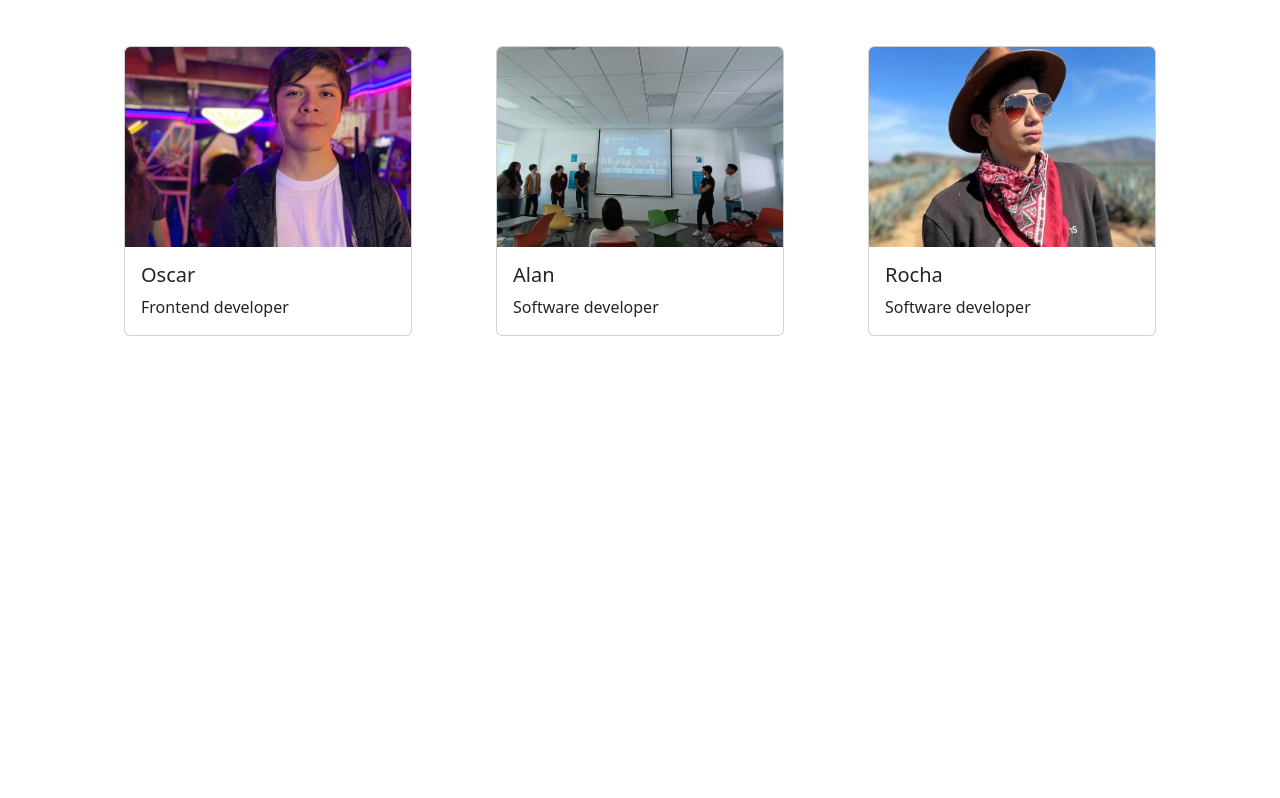
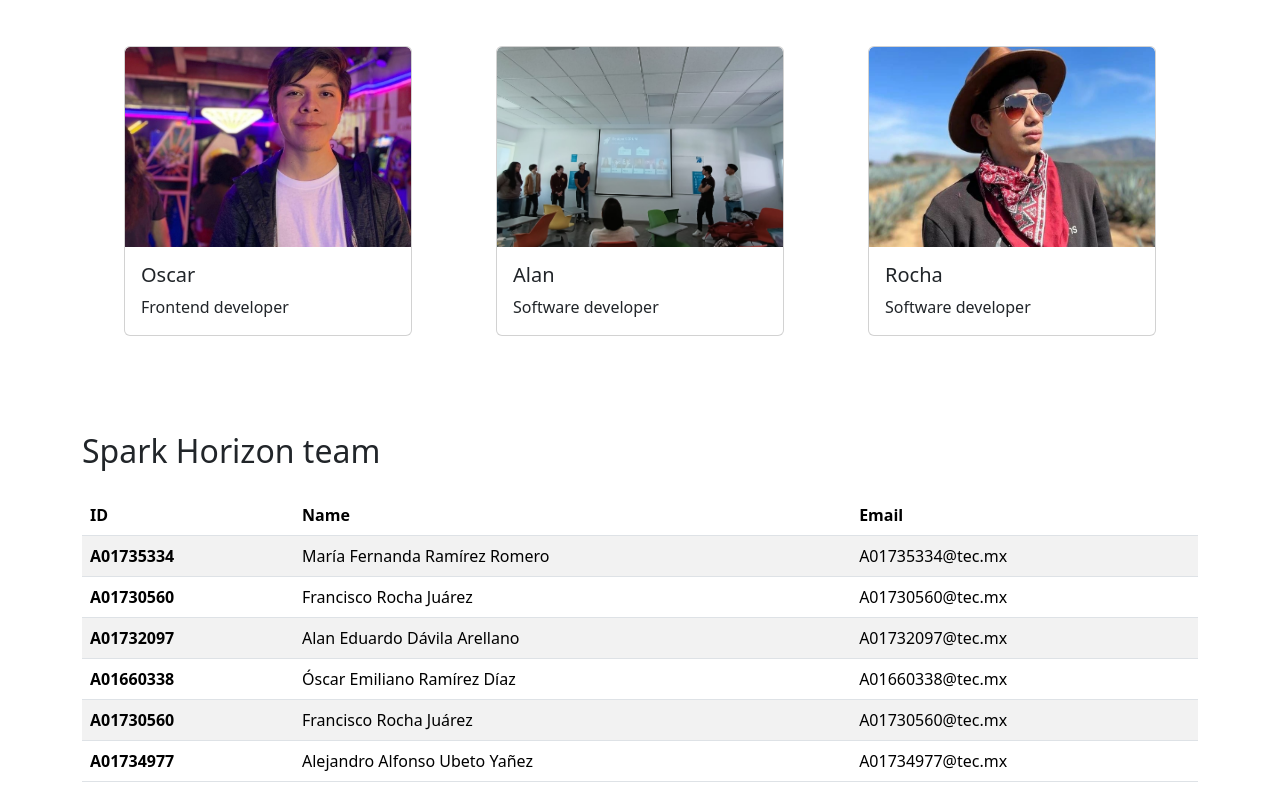
Before and after one commit to aleubeto/ProyectoVD, a Vue app in the folder Frontend/: page /ourteam in a window 1280 px wide. Shown: the part 458-1256 px from the top of the page. Before the commit the page ends 842 px from the top, so only its background shows below. Built offline with nearby package versions, Linux system fonts and the light colour scheme.

Commit message:
[MISC] team table added

```diff
--- a/Frontend/src/views/GalleryView.vue
+++ b/Frontend/src/views/GalleryView.vue
@@ -9,6 +9,48 @@
                 <template #cardText>{{item.puesto}}</template>
             </Card>
         </div>
+        <h2 class="mt-5 mb-4">Spark Horizon team</h2>
+        <table class="table table-striped">
+        <thead>
+            <tr>
+            <th scope="col">ID</th>
+            <th scope="col">Name</th>
+            <th scope="col">Email</th>
+            </tr>
+        </thead>
+        <tbody>
+            <tr>
+                <th scope="row">A01735334</th>
+                <td>María Fernanda Ramírez Romero</td>
+                <td>A01735334@tec.mx</td>
+            </tr>
+            <tr>
+                <th scope="row">A01730560</th>
+                <td>Francisco Rocha Juárez</td>
+                <td>A01730560@tec.mx</td>
+            </tr>
+            <tr>
+                <th scope="row">A01732097</th>
+                <td>Alan Eduardo Dávila Arellano</td>
+                <td>A01732097@tec.mx</td>
+            </tr>
+            <tr>
+                <th scope="row">A01660338</th>
+                <td>Óscar Emiliano Ramírez Díaz</td>
+                <td>A01660338@tec.mx</td>
+            </tr>
+            <tr>
+                <th scope="row">A01730560</th>
+                <td>Francisco Rocha Juárez</td>
+                <td>A01730560@tec.mx</td>
+            </tr>
+            <tr>
+                <th scope="row">A01734977</th>
+                <td>Alejandro Alfonso Ubeto Yañez</td>
+                <td>A01734977@tec.mx</td>
+            </tr>
+        </tbody>
+        </table>
     </main>
 </template>
 
```
